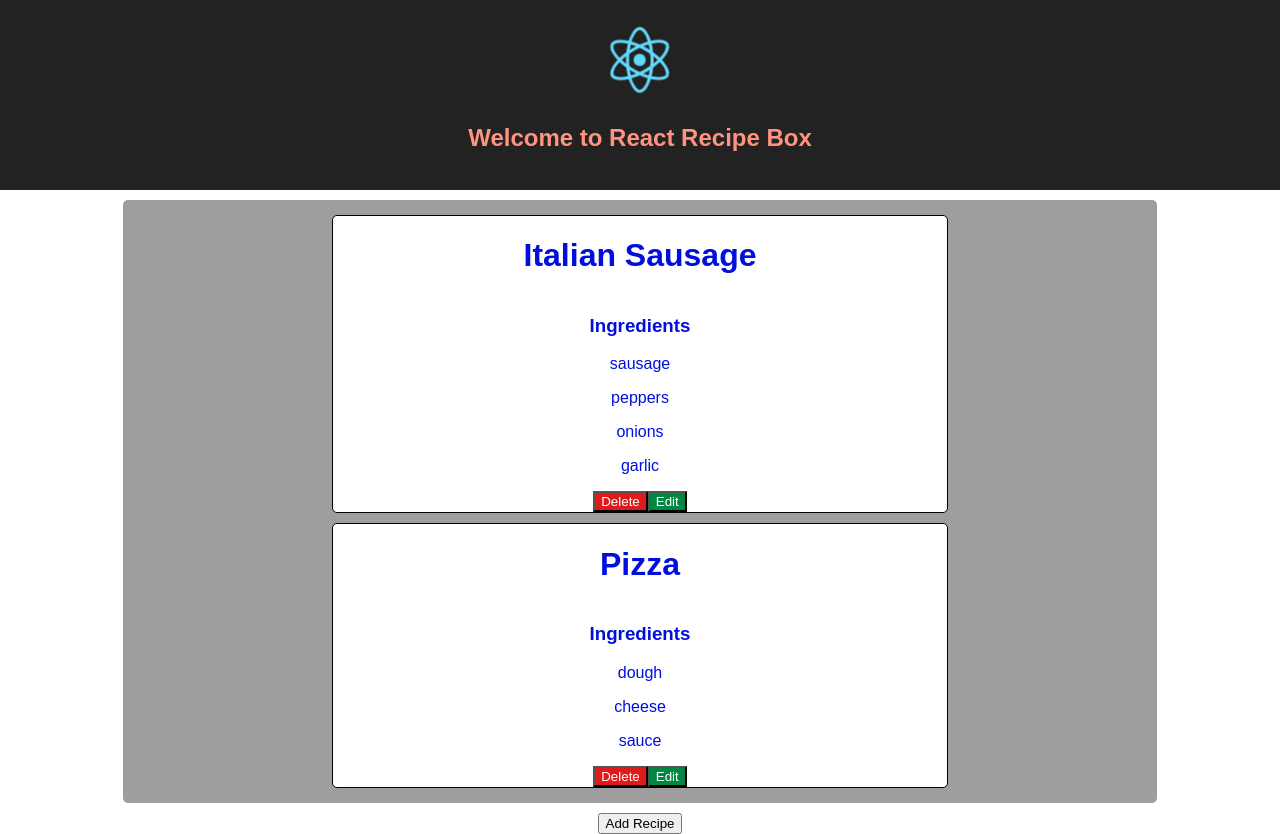
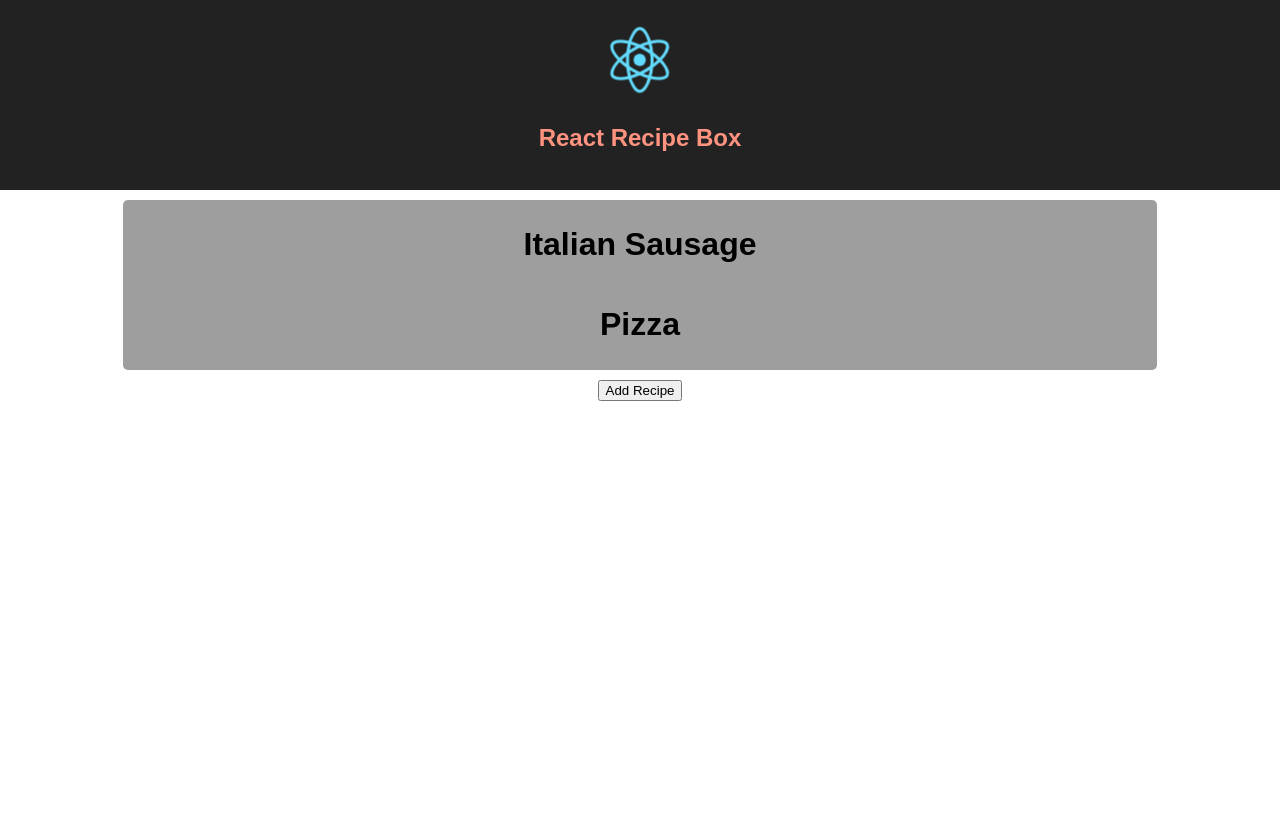
Before and after one commit to cscouras/FreeCodeCamp, a React (Create React App) app in the folder React/recipe-box/: page / in a window 1280 px wide. After the commit the page ends 800 px from the top, so only its background shows below. Built offline with nearby package versions, Linux system fonts and the light colour scheme.

Commit message:
Individualize component rendering to imporove hide/show ingredients

```diff
--- a/React/recipe-box/src/App.js
+++ b/React/recipe-box/src/App.js
@@ -1,42 +1,15 @@
 import React from 'react';
 import Header from './Header';
-import { RecipeContainer, Button } from './RecipeName';
+import { RecipeContainer } from './RecipeContainer';
+import Button from './Button'
 import './App.css';
 
-class App extends React.Component {
-  constructor(props){
-    super(props)
-    this.state = { recipeList : null }
-  }
-
-  componentWillMount(){
-    if(localStorage.getItem('recipeList') === null){
-      const defaultData = [
-        {id: 0,
-        title: "Italian Sausage",
-        ingredients: ["sausage", "peppers", "onions", "garlic"]},
-        {id: 1,
-        title: "Pizza",
-        ingredients: ["dough", "cheese", "sauce"]}
-      ]
-
-      localStorage.setItem('recipeList', JSON.stringify(defaultData))
-    }
-    const recipes = JSON.parse(localStorage.getItem('recipeList'))
-    this.setState({recipeList: recipes})
-  }
-
-
-  render(){
-    return (
-      <div className="app">
-        <Header />
-        <RecipeContainer recipes={ this.state.recipeList }/>
-        <Button name="Add Recipe"></Button>
-      </div>
-    )
-  }
-}
+const App = ({data}) =>
+  <div className="app">
+    <Header />
+    <RecipeContainer recipes={data}/>
+    <Button name="Add Recipe"></Button>
+  </div>
 
 
 export default App;
--- a/React/recipe-box/src/App.scss
+++ b/React/recipe-box/src/App.scss
@@ -26,6 +26,11 @@
   margin: 10px auto;
   padding: 5px;
   width: 80%;
+
+  h1 {
+    cursor: pointer;
+    display: inline-block;
+  }
 }
 
 .recipe-title {
@@ -35,17 +40,13 @@
   color: $recipe-text;
   margin: 10px auto;
   width: 60%;
-
-  h1 {
-    cursor: pointer;
-    display: inline-block;
-  }
 }
 
 
 .delete {
   background: $delete-button-bg;
   color: $white;
+  margin: 0 5px 10px 0;
 }
 
 .edit {
--- /dev/null
+++ b/React/recipe-box/src/Button.js
@@ -0,0 +1,9 @@
+import React from 'react'
+
+const Button = (props) =>
+  <button className={props.buttonClass} >
+    {props.name}
+  </button>
+
+
+export default Button;
--- a/React/recipe-box/src/Header.js
+++ b/React/recipe-box/src/Header.js
@@ -5,7 +5,7 @@ function Header (){
   return (
     <div className="app-header">
       <Logo />
-      <h2>Welcome to React Recipe Box</h2>
+      <h2>React Recipe Box</h2>
     </div>
   )
 }
--- /dev/null
+++ b/React/recipe-box/src/Ingredients.jsx
@@ -0,0 +1,18 @@
+import React from 'react'
+import Button from './Button'
+
+const Ingredients = ({ingredients, hide}) => {
+  let cssClasses = `${hide} recipe-title`
+    return (
+      <div className={cssClasses}>
+        <h3>Ingredients</h3>
+        {ingredients.map((ingredient)=>
+          <p key={ingredient}>{ingredient}</p>
+        )}
+        <Button name="Delete" buttonClass="delete"/>
+        <Button name="Edit" buttonClass="edit"/>
+      </div>
+    )
+}
+
+export { Ingredients }
--- /dev/null
+++ b/React/recipe-box/src/RecipeContainer.js
@@ -0,0 +1,11 @@
+import React from 'react'
+import { RecipeTitle } from './RecipeTitle'
+
+const RecipeContainer = ({recipes}) =>
+  <div className="recipe-container">
+    {recipes.map((recipe) =>
+      <RecipeTitle key={recipe.id} recipe={recipe} />
+    )}
+  </div>
+
+export { RecipeContainer };
--- a/React/recipe-box/src/RecipeName.js
+++ /dev/null
@@ -1,59 +0,0 @@
-import React from 'react'
-
-const Ingredients = (props) => {
-  let hide = props.hide ? 'hide' : null;
-  let ingredients = props.ingredients;
-  let listIngredients = ingredients.map((item) =>
-    <p key={item}>{item}</p>
-  )
-  return (
-    <div className={ hide }>
-      <h3>Ingredients</h3>
-      {listIngredients}
-      <Button name="Delete" buttonClass="delete"/>
-      <Button name="Edit" buttonClass="edit"/>
-    </div>
-  )
-}
-
-const Button = (props) => {
-  return (
-    <button className={props.buttonClass} >
-      {props.name}
-    </button>
-  )
-}
-
-class RecipeTitle extends React.Component {
-  constructor(props){
-    super(props);
-    this.state = {showIngredients: false};
-  }
-
-  handleClick = (e) => {
-    e.preventDefault();
-    this.setState({showIngredients: !this.state.showIngredients })
-  }
-
-  render() {
-    let recList = this.props.recipes.map((item) =>
-    <div className="recipe-title" key={item.id}>
-      <h1 onClick={this.handleClick}>{item.title}</h1>
-      <Ingredients ingredients={item.ingredients} hide={this.state.showIngredients}/>
-    </div>)
-    return (
-      <div>{recList}</div>
-    )
-  }
-}
-
-const RecipeContainer = (props) => {
-  return (
-    <div className="recipe-container">
-      <RecipeTitle recipes={props.recipes}/>
-    </div>
-  )
-}
-
-
-export { RecipeContainer, Button };
--- /dev/null
+++ b/React/recipe-box/src/RecipeTitle.jsx
@@ -0,0 +1,26 @@
+import React from 'react'
+import { Ingredients } from './Ingredients'
+
+class RecipeTitle extends React.Component{
+  constructor(props){
+    super(props)
+    this.state = {hide: true}
+  }
+
+  handleClick = (e) => {
+    e.preventDefault();
+    this.setState({hide: this.state.hide ? false : true})
+  }
+
+  render() {
+    return (
+      <div>
+        <h1 onClick={this.handleClick}>{ this.props.recipe.title }</h1>
+        <Ingredients ingredients={this.props.recipe.ingredients} hide={this.state.hide ? "hide" : null }/>
+      </div>
+    )
+  }
+}
+
+
+export { RecipeTitle };
--- a/React/recipe-box/src/index.js
+++ b/React/recipe-box/src/index.js
@@ -3,7 +3,17 @@ import ReactDOM from 'react-dom';
 import App from './App';
 import './index.css';
 
+let DATA = [
+  {id: 0,
+  title: "Italian Sausage",
+  ingredients: ["sausage", "peppers", "onions", "garlic"]},
+  {id: 1,
+  title: "Pizza",
+  ingredients: ["dough", "cheese", "sauce"]}
+]
+
+
 ReactDOM.render(
-  <App />,
+  <App data={DATA}/>,
   document.querySelector('#root')
 );
```
